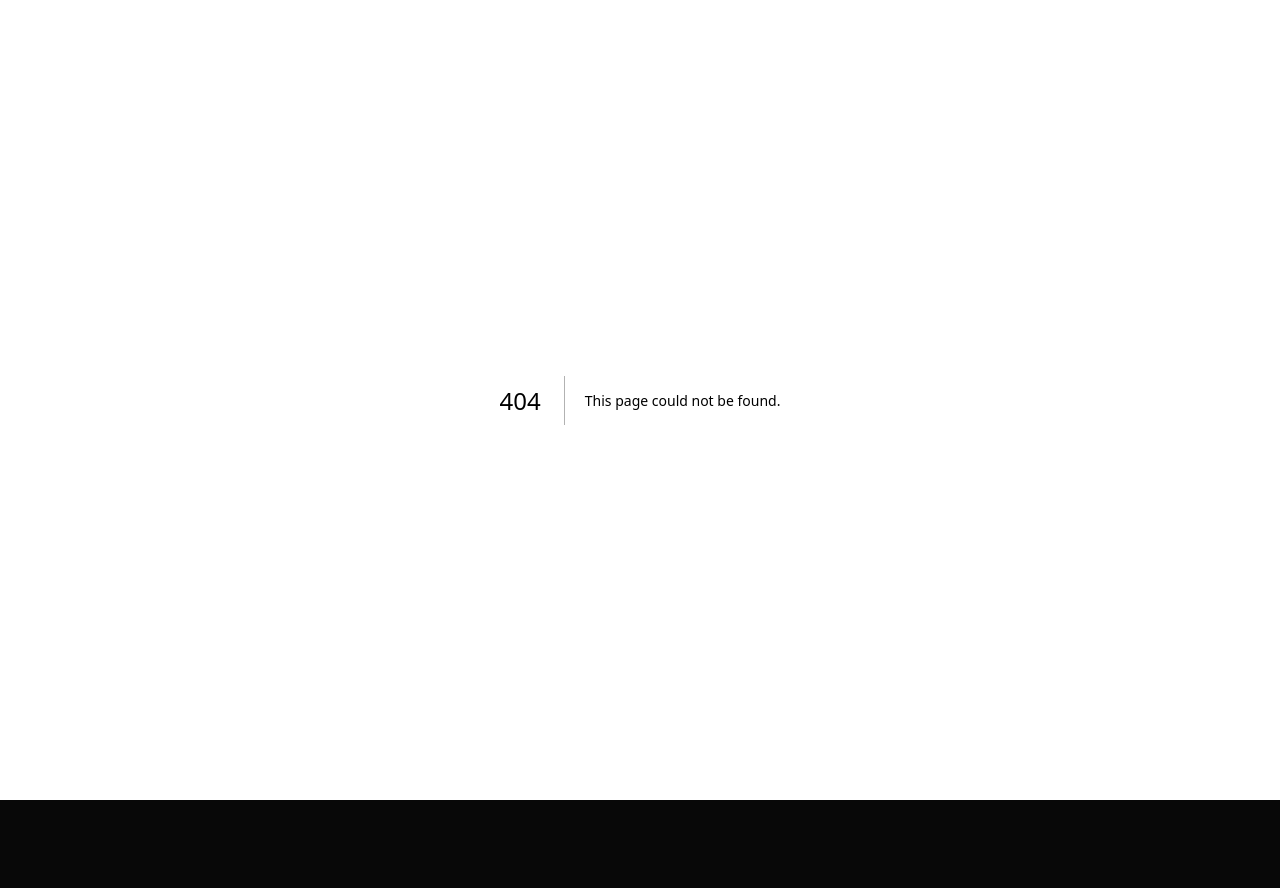
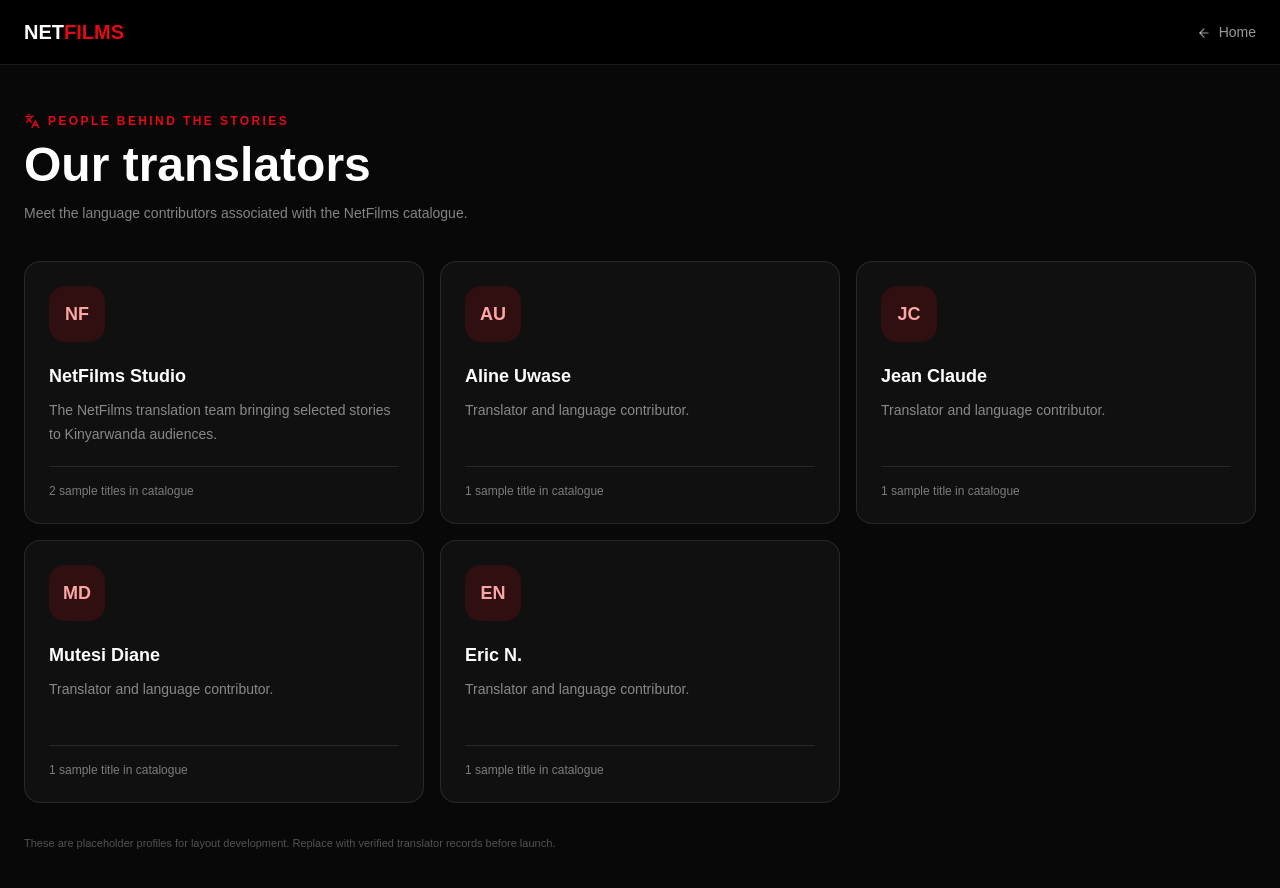
Before and after one commit to lioneljames568-netizen/netfilms, a Next.js app in the folder apps/web/: page /translators in a window 1280 px wide. Before the commit this address had no page. Shown: the top 888 px of the page. Before the commit the page ends 800 px from the top, so only its background shows below. Built offline with nearby package versions, Linux system fonts and the light colour scheme.

Commit message:
Build NetFilms public catalog foundation

```diff
--- /dev/null
+++ b/apps/web/src/app/translators/page.tsx
@@ -0,0 +1,20 @@
+import { Languages, ArrowLeft } from "lucide-react";
+import { demoMovies } from "@/lib/catalog";
+
+const people = [
+  { name: "NetFilms Studio", bio: "The NetFilms translation team bringing selected stories to Kinyarwanda audiences.", initials: "NF" },
+  { name: "Aline Uwase", bio: "Translator and language contributor.", initials: "AU" },
+  { name: "Jean Claude", bio: "Translator and language contributor.", initials: "JC" },
+  { name: "Mutesi Diane", bio: "Translator and language contributor.", initials: "MD" },
+  { name: "Eric N.", bio: "Translator and language contributor.", initials: "EN" },
+];
+
+export default function TranslatorsPage() {
+  return <main className="min-h-screen bg-ink text-white">
+    <header className="border-b border-white/10 bg-black"><div className="container-nf flex h-16 items-center justify-between"><a href="/" className="text-xl font-black">NET<span className="text-brand">FILMS</span></a><a href="/" className="text-sm text-white/60 hover:text-white"><ArrowLeft className="mr-1 inline" size={14}/> Home</a></div></header>
+    <section className="container-nf py-12"><div className="flex items-center gap-2 text-brand"><Languages size={16}/><span className="text-xs font-bold uppercase tracking-[.2em]">People behind the stories</span></div><h1 className="mt-3 text-4xl font-black sm:text-5xl">Our translators</h1><p className="mt-3 max-w-xl text-sm leading-6 text-white/50">Meet the language contributors associated with the NetFilms catalogue.</p>
+      <div className="mt-9 grid gap-4 sm:grid-cols-2 lg:grid-cols-3">{people.map(person=>{const count=demoMovies.filter(m=>m.translator===person.name).length;return <article key={person.name} className="rounded-2xl border border-white/10 bg-panel p-6"><div className="grid h-14 w-14 place-items-center rounded-2xl bg-brand/15 text-lg font-black text-red-300">{person.initials}</div><h2 className="mt-5 text-lg font-bold">{person.name}</h2><p className="mt-2 min-h-12 text-sm leading-6 text-white/50">{person.bio}</p><div className="mt-5 border-t border-white/10 pt-4 text-xs text-white/45">{count} sample {count===1?"title":"titles"} in catalogue</div></article>})}</div>
+      <p className="mt-8 text-[11px] text-white/30">These are placeholder profiles for layout development. Replace with verified translator records before launch.</p>
+    </section>
+  </main>;
+}
```
